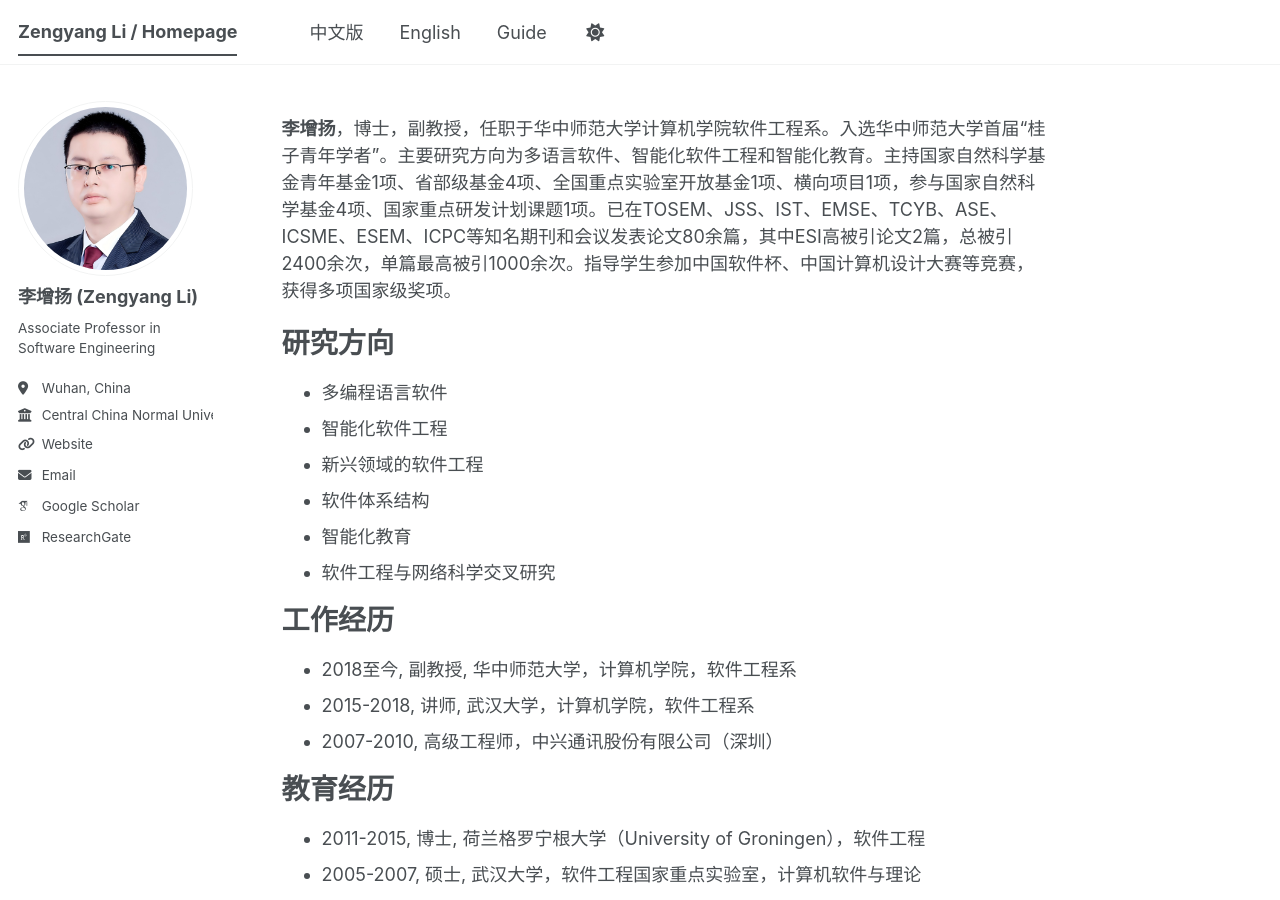
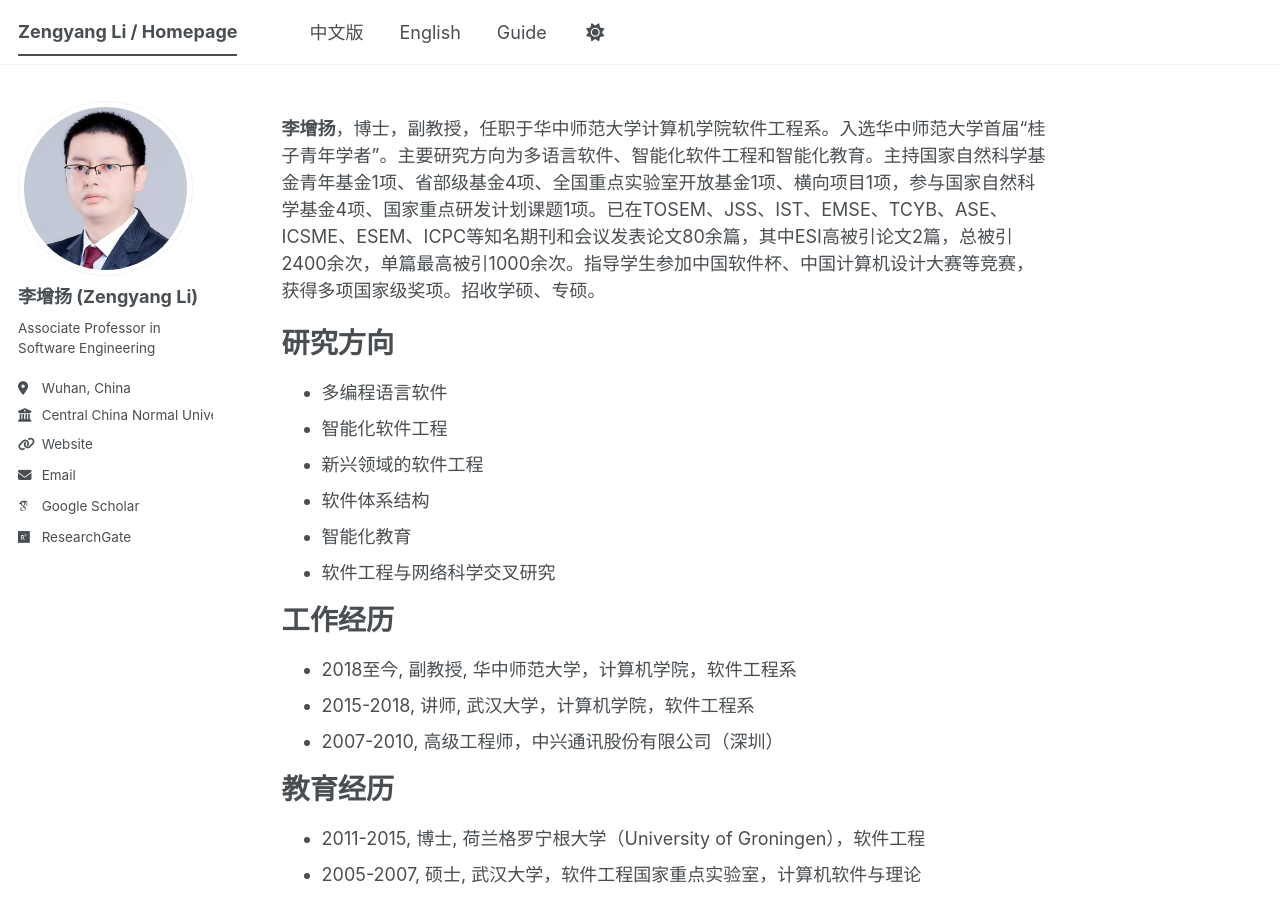
Before and after one commit to zengyang/zengyang.github.io, a Jekyll site: the page built from _pages/about.md, in a window 1280 px wide and 900 px high. Built offline with Jekyll 4.4.1, drawn with Linux system fonts in a browser that asks for light colours; some web fonts are replaced; a script bundle is joined from its source files by our own code; library files that are not in the unit come from our copies.

Commit message:
Update about.md

```diff
--- a/_pages/about.md
+++ b/_pages/about.md
@@ -6,7 +6,7 @@
   - /about/
   - /about.html
 ---
-**李增扬**，博士，副教授，任职于华中师范大学计算机学院软件工程系。入选华中师范大学首届“桂子青年学者”。主要研究方向为多语言软件、智能化软件工程和智能化教育。主持国家自然科学基金青年基金1项、省部级基金4项、全国重点实验室开放基金1项、横向项目1项，参与国家自然科学基金4项、国家重点研发计划课题1项。已在TOSEM、JSS、IST、EMSE、TCYB、ASE、ICSME、ESEM、ICPC等知名期刊和会议发表论文80余篇，其中ESI高被引论文2篇，总被引2400余次，单篇最高被引1000余次。指导学生参加中国软件杯、中国计算机设计大赛等竞赛，获得多项国家级奖项。
+**李增扬**，博士，副教授，任职于华中师范大学计算机学院软件工程系。入选华中师范大学首届“桂子青年学者”。主要研究方向为多语言软件、智能化软件工程和智能化教育。主持国家自然科学基金青年基金1项、省部级基金4项、全国重点实验室开放基金1项、横向项目1项，参与国家自然科学基金4项、国家重点研发计划课题1项。已在TOSEM、JSS、IST、EMSE、TCYB、ASE、ICSME、ESEM、ICPC等知名期刊和会议发表论文80余篇，其中ESI高被引论文2篇，总被引2400余次，单篇最高被引1000余次。指导学生参加中国软件杯、中国计算机设计大赛等竞赛，获得多项国家级奖项。招收学硕、专硕。
 
 
 
```
